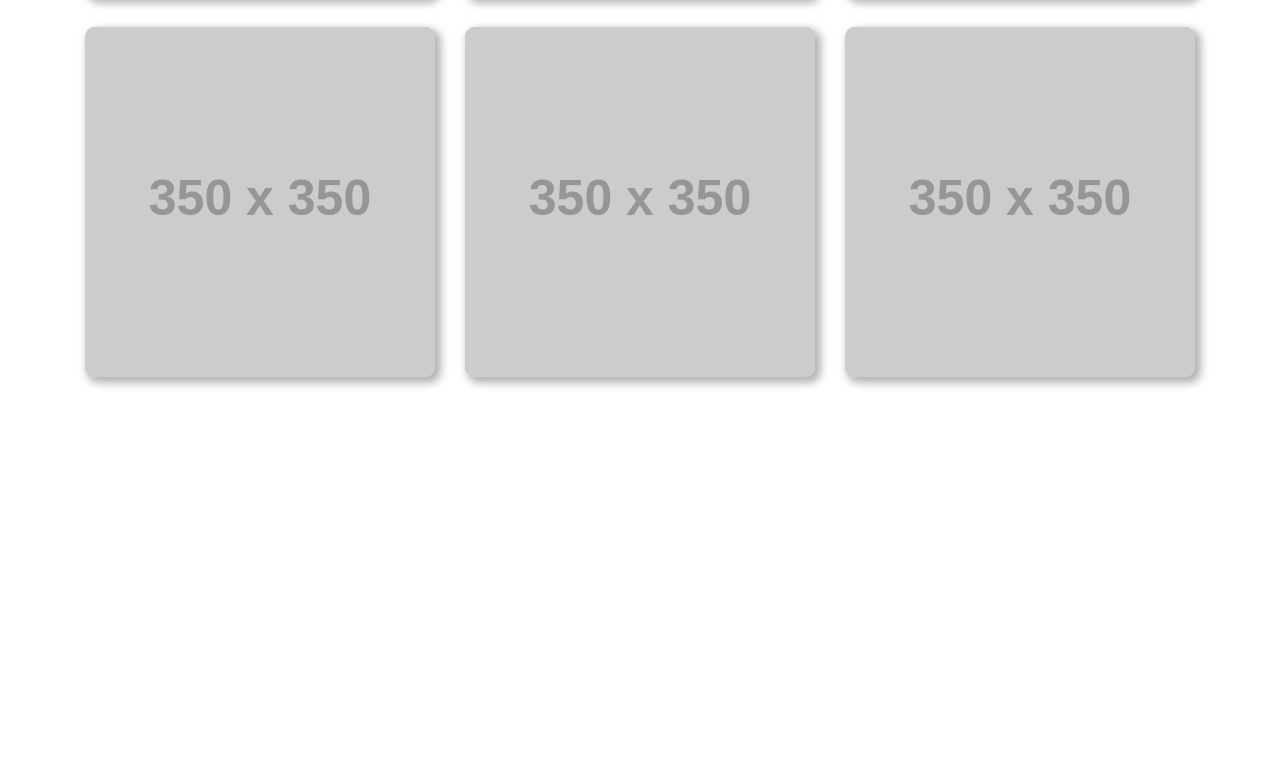
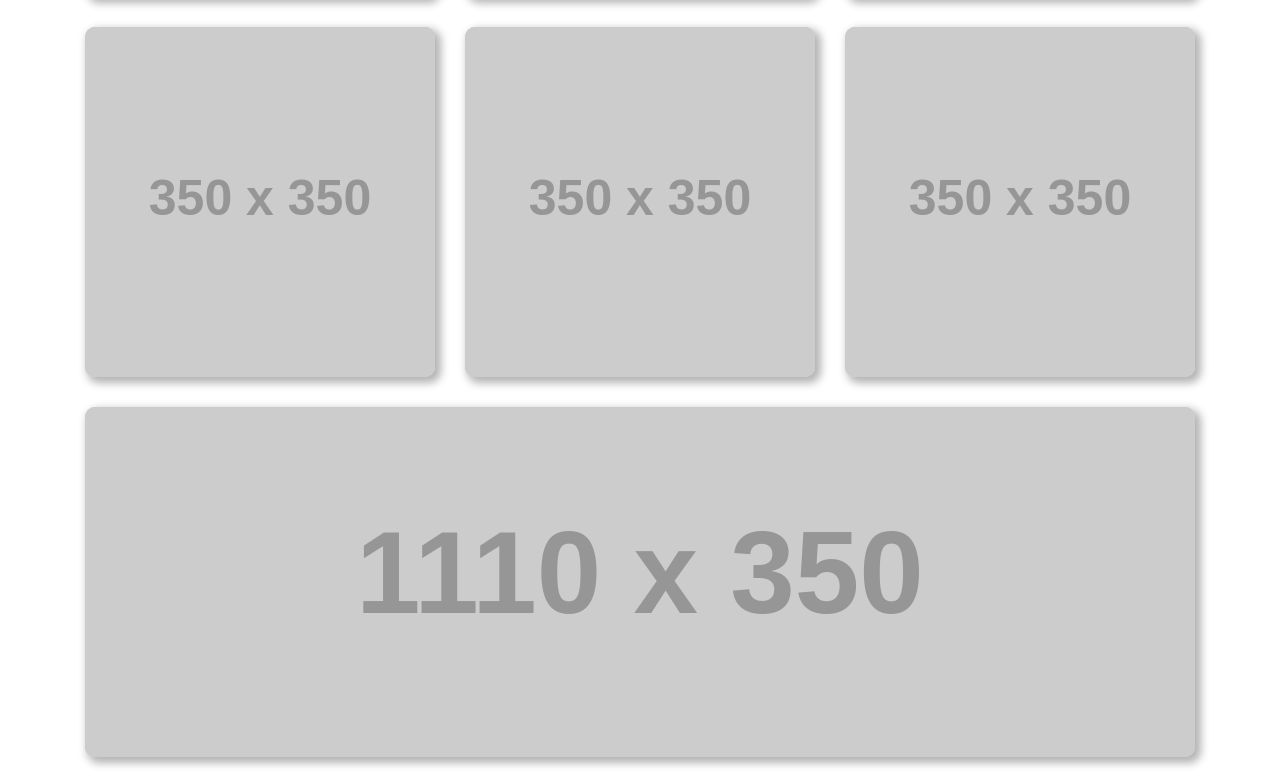
Before and after one commit to ethanprogra1116/elementos_sana, a plain HTML site: page tarjetas_volteantes/tarjetas.html in a window 1280 px wide. Shown: the part 1136-1916 px from the top of the page. Before the commit the page ends 1536 px from the top, so only its background shows below. Drawn offline with Linux system fonts and the light colour scheme; a web font is replaced by a local one.

Commit message:
Ultima tarjeta cambios en rotacion - 100% funcional

```diff
--- a/tarjetas_volteantes/styles.css
+++ b/tarjetas_volteantes/styles.css
@@ -1,12 +1,15 @@
+/* Agrupa todas las tarjetas */
 .masterflip {
     display: flex;
     justify-content: center;
 }
 
+/* Tambien agrupa todas las tarjetas, esta de más */
 .flippies {
     display: inline-block;
 }
 
+/* Lineas rojas abajo de los títulos - back */
 hr {
     margin: 3px auto;
     height: 5px;
@@ -14,6 +17,7 @@ hr {
     background-color: #F3160C;
     border-color: #F3160C;
 }
+
 
 .tituloArt {
     height: 0%;
@@ -27,7 +31,7 @@ hr {
 }
 
 
-
+/* Tarjeta front y back */
 .flip-card {
     padding: 0px;
     background-color: transparent;
@@ -35,6 +39,13 @@ hr {
     height: 350px;
     perspective: 1000px;
     border-radius: 10px;
+
+}
+
+.flip-card#full_width {
+    width: 1110px;
+    height: 350px;
+    perspective: 10000px;
 }
 
 
@@ -50,8 +61,13 @@ hr {
     box-shadow: 4px 4px 8px 2px rgba(0, 0, 0, 0.3);
 }
 
+/* Al hacer hover las tarjetas se voltean */
 .flip-card:hover .flip-card-inner {
     transform: rotateY(180deg);
+}
+
+.flip-card#full_width:hover .flip-card-inner {
+    transform: rotateX(180deg);
 }
 
 .flip-card-front,
@@ -79,6 +95,14 @@ hr {
     background-color: #040273;
     color: transparent;
     transform: rotateY(180deg);
+}
+
+.flip-card#full_width .flip-card-back {
+    transform: rotateX(180deg);
+}
+
+#full_width.flip-card-back {
+    transform: rotateX(180deg);
 }
 
 * {
--- a/tarjetas_volteantes/tarjetas.html
+++ b/tarjetas_volteantes/tarjetas.html
@@ -12,8 +12,12 @@
 </head>
 
 <body>
+    <!--Agrupa todas las tarjetas -->
     <div class="masterflip">
+        <!-- Tambien agrupa toda las tarjetas, está de más, no se quien lo implementó -->
         <div class="flippies">
+
+            <!-- PRIMERA FILA -->
             <div class="row">
                 <div class="column">
                     <div class="flip-card">
@@ -193,6 +197,7 @@
                 </div>
             </div>
 
+            <!-- SEGUNDA FILA -->
             <div class="row">
                 <div class="column">
                     <div class="flip-card">
@@ -332,6 +337,8 @@
                     </div>
                 </div>
             </div>
+
+            <!-- TERCERA FILA -->
             <div class="row">
                 <div class="column">
                     <div class="flip-card">
@@ -460,6 +467,8 @@
                     </div>
                 </div>
             </div>
+
+            <!-- CUARTA FILA -->
             <div class="row">
                 <div class="column">
                     <div class="flip-card">
@@ -574,6 +583,45 @@
                     </div>
                 </div>
             </div>
+
+            <!-- QUINTA FILA - ELEVACION -->
+            <div class="row">
+                <div class="column">
+                    <div class="flip-card" id="full_width">
+                        <div class="flip-card-inner">
+                            <!-- PARTE FRONTAL -->
+                            <div class="flip-card-front">
+                                <img src="https://placehold.co/1110x350"
+                                     alt="Equipos de Elevación" style="border-radius: 10px" >
+                            </div>
+
+                            <!-- PARTE POSTERIOR -->
+                            <div class="flip-card-back">
+                                <!-- TITULO -->
+                                <h4><a class="cartasTitulo" href="#">Equipos de Elevación</a></h4>
+
+                                <!-- LINEA ROJA -->
+                                <div class="tituloArt">
+                                    <div style="width: 100%">
+                                        <hr>
+                                    </div>
+                                </div>
+
+                                <!-- LISTA -->
+                                <div class="cartasInfoPadre">
+                                    <ul>
+                                        <li><a class="listItem" href="#">
+                                                Andamio</a></li>
+
+                                        <li><a class="listItem" href="#">
+                                                Arnés de cuerpo completo</a></li>
+                                    </ul>
+                                </div>
+                            </div>
+                        </div>
+                    </div>
+                </div>
+            </div>
         </div>
     </div>
 </body>
```
Also changed, not shown: 1 other file.
